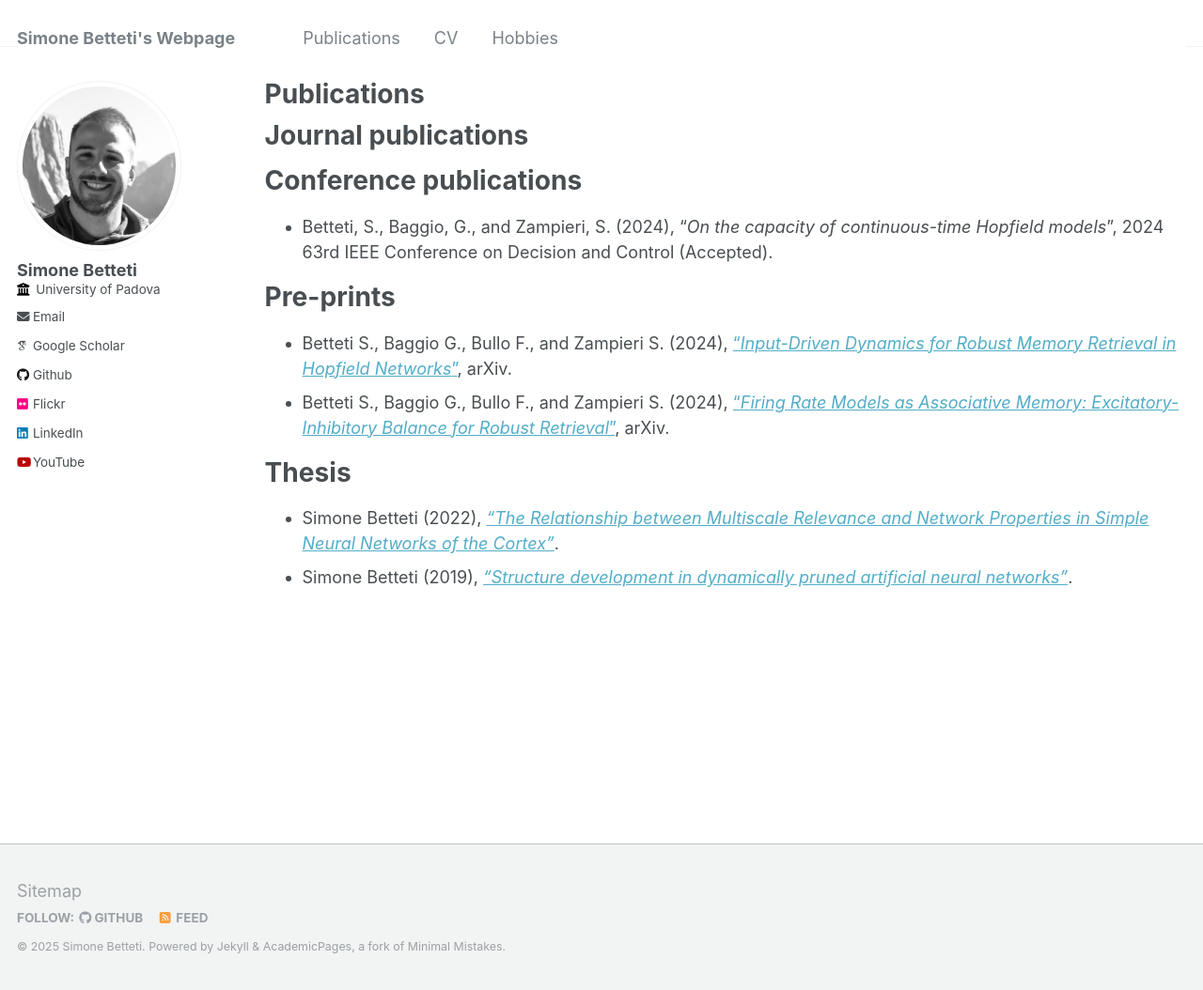
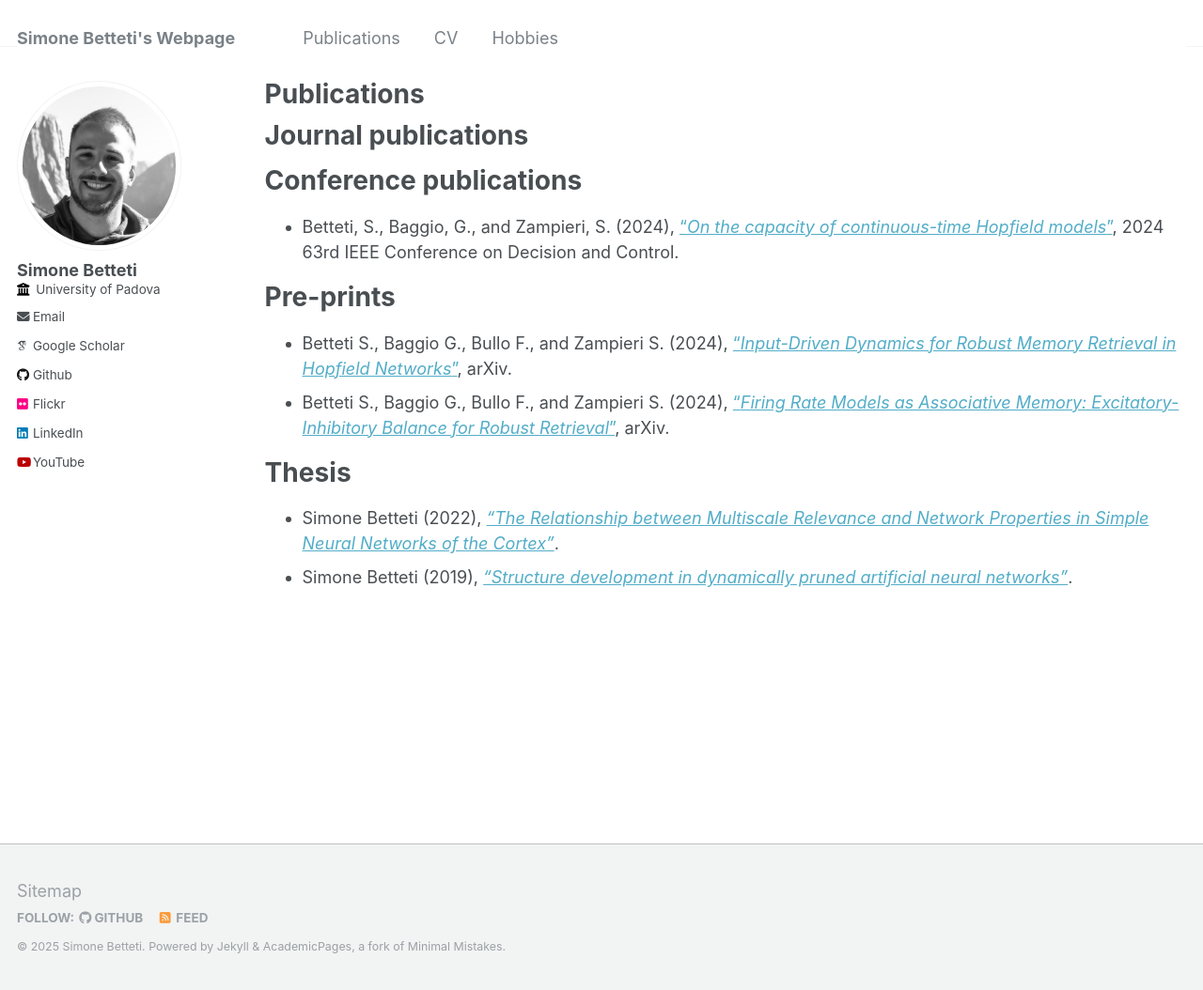
Before and after one commit to sim1bet/sim1bet.github.io, a Jekyll site: the page built from _pages/publications.md, in a window 1280 px wide and 1054 px high. Shown: the whole window at 94% size. Built offline with Jekyll 4.4.1, drawn with Linux system fonts in a browser that asks for light colours; some web fonts are replaced.

Commit message:
Update publications.md

```diff
--- a/_pages/publications.md
+++ b/_pages/publications.md
@@ -8,7 +8,7 @@ author_profile: true
 # Journal publications
 
 # Conference publications
-* Betteti, S., Baggio, G., and Zampieri, S. (2024), "_On the capacity of continuous-time Hopfield models_", 2024 63rd IEEE Conference on Decision and Control (Accepted).
+* Betteti, S., Baggio, G., and Zampieri, S. (2024), ["_On the capacity of continuous-time Hopfield models_"](https://ieeexplore.ieee.org/document/10886497), 2024 63rd IEEE Conference on Decision and Control.
 
 # Pre-prints
 * Betteti S., Baggio G., Bullo F., and Zampieri S. (2024), ["_Input-Driven Dynamics for Robust Memory Retrieval in Hopfield Networks_"](https://arxiv.org/abs/2411.05849), arXiv.
```
